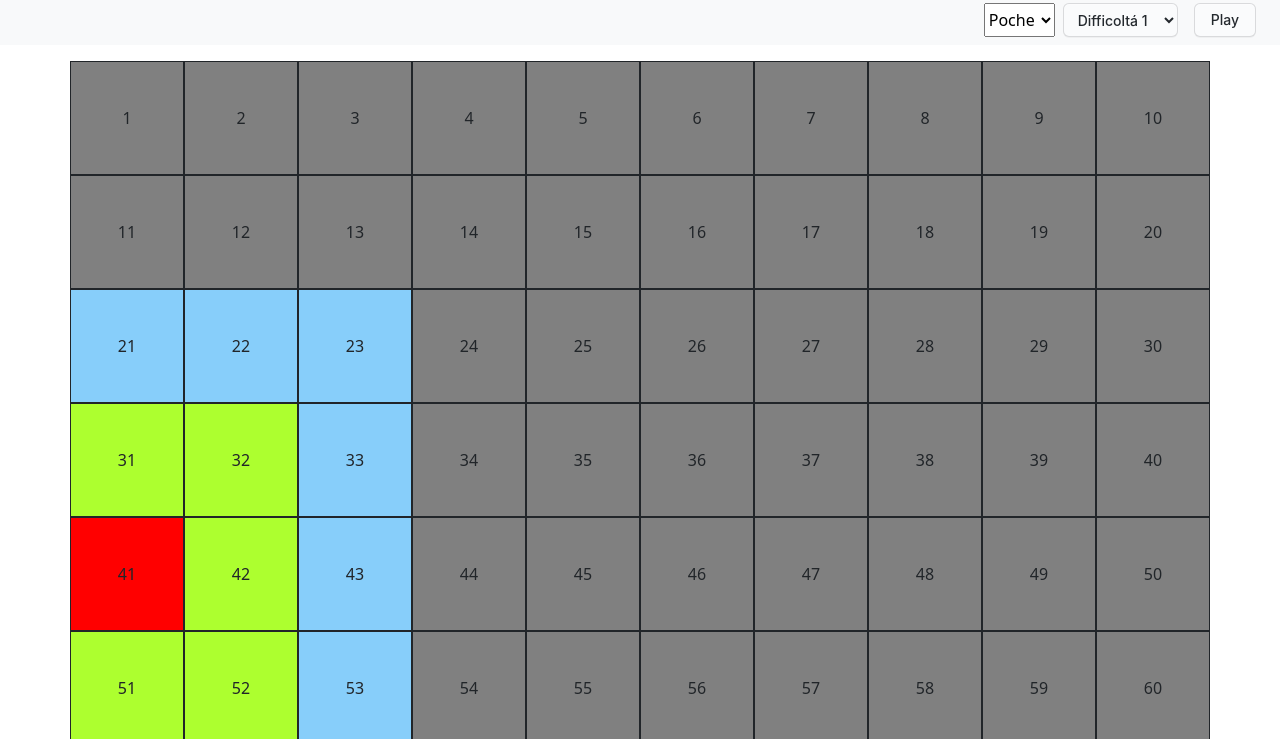
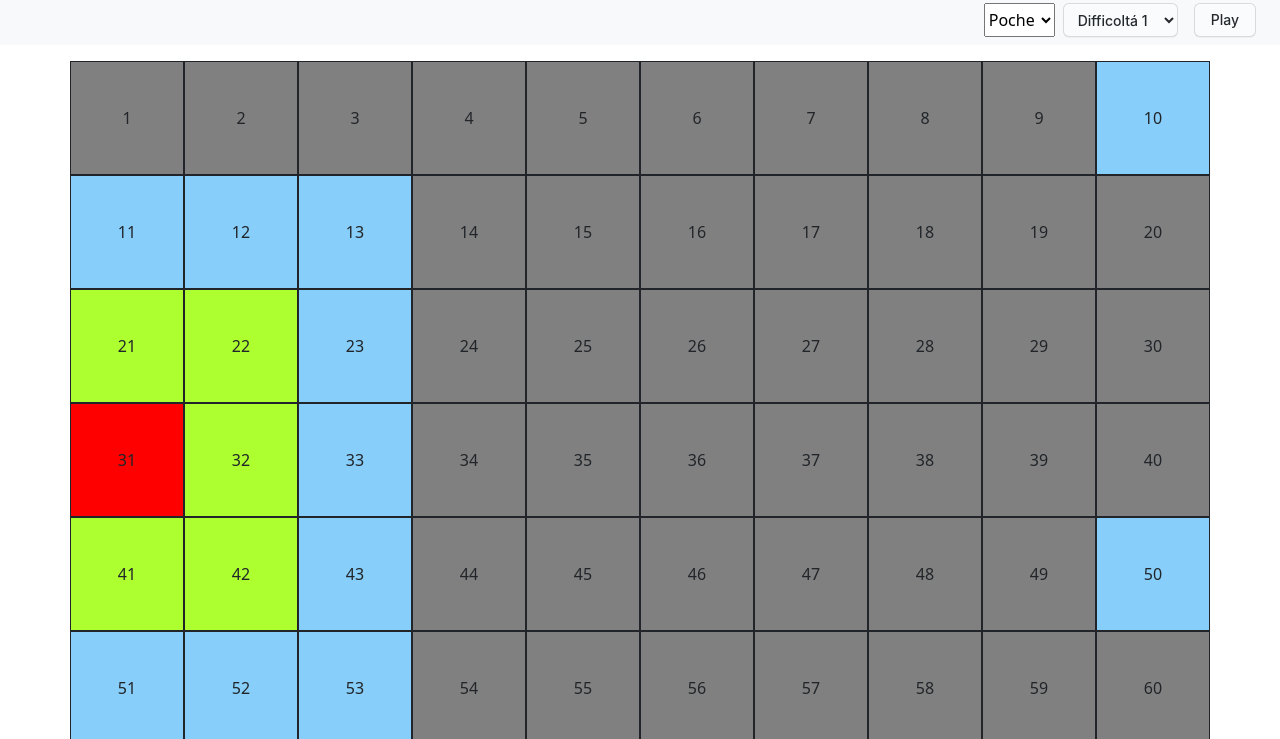
Before and after one commit to PietroMarilei/js-campominato-grid, a plain HTML site: page index.html in a window 1280 px wide. Both pictures are taken after a click on the button "Play". Shown: the part 61-800 px from the top of the page. Drawn offline with nearby package versions, Linux system fonts and the light colour scheme.

Commit message:
state of bug

```diff
--- a/assets/js/main.js
+++ b/assets/js/main.js
@@ -116,12 +116,16 @@ function generateField(cellContainer, numbOfCells,) {
             // ↖↖ Nord-west-west blue cell (33)
 
             // -----------
-            || bombsArray.includes(cellNumb - (gridLength * 2) - 1) && bombsArray.includes(cellNumb - 1) % gridLength === 1
+            // 🔻 bugs right side: 10 nums
+            || bombsArray.includes(cellNumb - (gridLength * 2) + 1)
+            // ↗ Nord-est blue cell 36
+            || bombsArray.includes(cellNumb + (gridLength * 2) + 1)
+            // ➡ Est blue cell 76
+            // 🔻 bugs left side: 10+1 nums
+            || bombsArray.includes(cellNumb - (gridLength * 2) - 1)
             //  ↖ Nord-west blue cell 34
-            || bombsArray.includes(cellNumb - (gridLength * 2) + 1) && bombsArray.includes(cellNumb - 1) % gridLength === 1
-            // ↗ Nord-est blue cell 36
-            || bombsArray.includes(cellNumb + (gridLength * 2) + 1) && bombsArray.includes(cellNumb - 1) % gridLength === 1
-            // ➡ Est blue cell 76
+            || bombsArray.includes(cellNumb + (gridLength * 2) - 1)
+            // ⬅ West blue cell 74
             // -----------
 
             || !twoRightSide && bombsArray.includes(cellNumb - (gridLength * 2) + 2)
@@ -132,8 +136,6 @@ function generateField(cellContainer, numbOfCells,) {
             // ↘ South-est blue cell 67
             || !twoRightSide && bombsArray.includes(cellNumb + (gridLength * 2) + 2)
             // ↘↘ South-est-est blue cell 77
-            || bombsArray.includes(cellNumb + (gridLength * 2) - 1)
-            // ⬅ West blue cell 74
             || !twoLeftSide && bombsArray.includes(cellNumb + (gridLength * 2) - 2)
             // ↙↙ South-west-west blue cell 73
             || !twoLeftSide && bombsArray.includes(cellNumb + gridLength - 2)
@@ -150,12 +152,9 @@ function generateField(cellContainer, numbOfCells,) {
 
         }
 
-        // if ((cellNumb % gridLength === 1) && (bombsArray.includes(cellNumb) % gridLength === 0) && cellNumb === bombsArray) {
-        //     singleCell.classList.remove('blue')
 
-        //     console.log('ciao');
 
-        // }
+
 
     }
 }
@@ -167,7 +166,8 @@ function generateField(cellContainer, numbOfCells,) {
 function genBombsArray(numbofBombs, numbOfCells) {
     let gridLength = Math.sqrt(numbOfCells);
 
-    bombsArray = []
+    bombsArray = [31,
+    ]
     // svuoto l'array
 
     function rndNumb(min, max) {
@@ -175,23 +175,23 @@ function genBombsArray(numbofBombs, numbOfCells) {
 
     }
 
-    for (let y = 0; y < numbofBombs; y++) {
+    //     for (let y = 0; y < numbofBombs; y++) {
 
-        let randNumb = rndNumb(1, numbOfCells);
+    //         let randNumb = rndNumb(1, numbOfCells);
 
-        // 🧀 this exludes border numbers
+    //         // 🧀 this exludes border numbers
 
-        // const atRightSide = randNumb % gridLength === 0 || (randNumb + 1) % gridLength === 0;
-        // const atLeftSide = (randNumb - 1) % gridLength === 0 || (randNumb) % gridLength === 2;
+    //         // const atRightSide = randNumb % gridLength === 0 || (randNumb + 1) % gridLength === 0;
+    //         // const atLeftSide = (randNumb - 1) % gridLength === 0 || (randNumb) % gridLength === 2;
 
-        // if (!atLeftSide & !atRightSide && !bombsArray.includes(randNumb)) {
-        //     bombsArray.push(randNumb)
+    //         // if (!atLeftSide & !atRightSide && !bombsArray.includes(randNumb)) {
+    //         //     bombsArray.push(randNumb)
 
-        // }
+    //         // }
 
-        bombsArray.push(randNumb)
+    //         bombsArray.push(randNumb)
 
-    }
+    //     }
 
 }
 
```
Also changed, not shown: index.html (+1 -0 lines).
